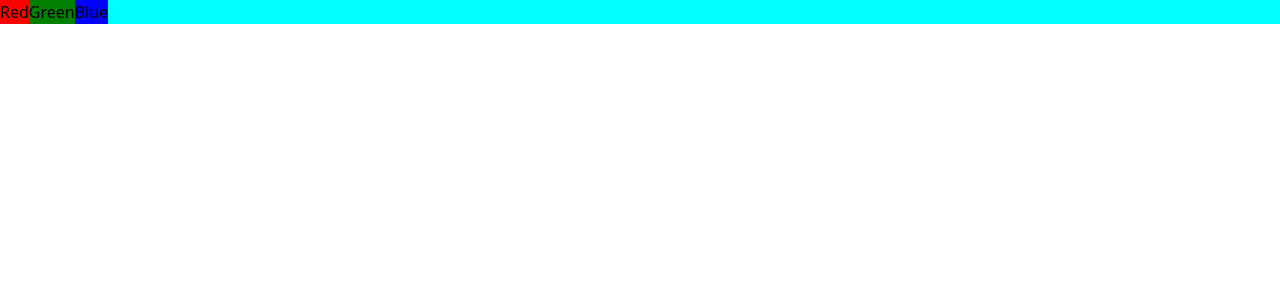
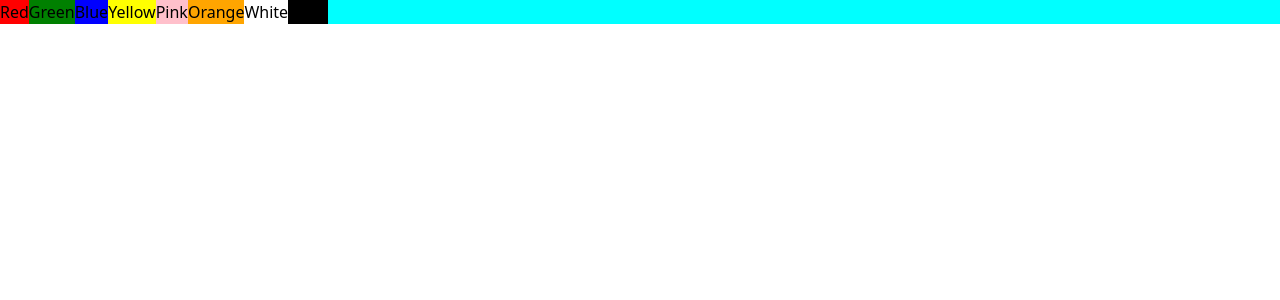
Before and after one commit to kanishkadz/Learning-React, a React (Vite) app in the folder 04bgChanger/: page / in a window 1280 px wide. Shown: the top 300 px of the page. Built offline with nearby package versions, Linux system fonts and the light colour scheme.

Commit message:
Update App.jsx

```diff
--- a/04bgChanger/src/App.jsx
+++ b/04bgChanger/src/App.jsx
@@ -13,6 +13,11 @@ function App() {
           <button className="outline-none px-4 py-1 rounded-full text-white shadow-sm" style={{backgroundColor:"red"}}>Red</button>
           <button className="outline-none px-4 py-1 rounded-full text-white shadow-sm" style={{backgroundColor:"green"}}>Green</button>
           <button className="outline-none px-4 py-1 rounded-full text-white shadow-sm" style={{backgroundColor:"blue"}}>Blue</button>
+          <button className="outline-none px-4 py-1 rounded-full text-white shadow-sm" style={{backgroundColor:"yellow"}}>Yellow</button>
+          <button className="outline-none px-4 py-1 rounded-full text-white shadow-sm" style={{backgroundColor:"pink"}}>Pink</button>
+          <button className="outline-none px-4 py-1 rounded-full text-white shadow-sm" style={{backgroundColor:"orange"}}>Orange</button>
+          <button className="outline-none px-4 py-1 rounded-full text-white shadow-sm" style={{backgroundColor:"white"}}>White</button>
+          <button className="outline-none px-4 py-1 rounded-full text-white shadow-sm" style={{backgroundColor:"black"}}>Black</button>
         </div>
       </div>
     </div>
```
